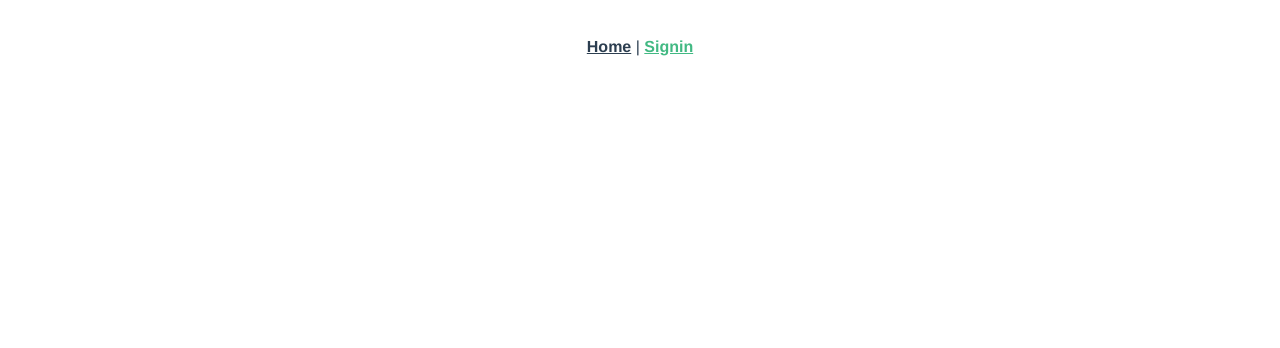
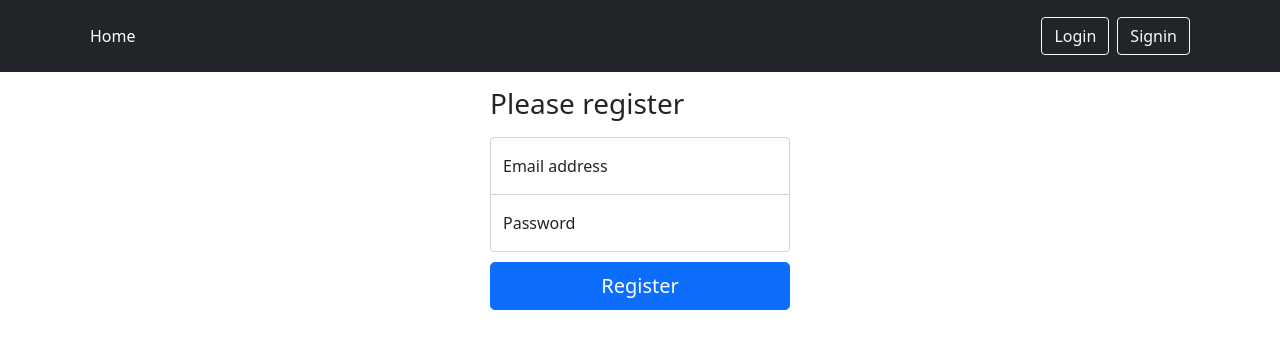
Before and after one commit to JoseVitorLemos/vue-login-auth-refresh, a Vue app: page /Signin in a window 1280 px wide. Shown: the top 348 px of the page. Built offline with nearby package versions, Linux system fonts and the light colour scheme.

Commit message:
feat: create method post userAccount

```diff
--- a/package.json
+++ b/package.json
@@ -7,7 +7,11 @@
     "build": "vue-cli-service build"
   },
   "dependencies": {
-    "vue": "^3.0.0",
+    "axios": "^0.26.0",
+    "bootstrap": "^5.1.3",
+    "bootstrap-vue": "^2.21.2",
+    "core-js": "^3.21.0",
+    "vue": "^3.2.31",
     "vue-router": "^4.0.0-0"
   },
   "devDependencies": {
--- a/public/index.html
+++ b/public/index.html
@@ -6,10 +6,13 @@
     <meta name="viewport" content="width=device-width,initial-scale=1.0">
     <link rel="icon" href="<%= BASE_URL %>favicon.ico">
     <title><%= htmlWebpackPlugin.options.title %></title>
+    <link href="https://cdn.jsdelivr.net/npm/bootstrap@5.1.3/dist/css/bootstrap.min.css" rel="stylesheet"
+          integrity="sha384-1BmE4kWBq78iYhFldvKuhfTAU6auU8tT94WrHftjDbrCEXSU1oBoqyl2QvZ6jIW3" crossorigin="anonymous">
 </head>
 <body>
 <noscript>
-      <strong>We're sorry but <%= htmlWebpackPlugin.options.title %> doesn't work properly without JavaScript enabled. Please enable it to continue.</strong>
+    <strong>We're sorry but <%= htmlWebpackPlugin.options.title %> doesn't work properly without JavaScript enabled.
+        Please enable it to continue.</strong>
 </noscript>
 <div id="app"></div>
 <!-- built files will be auto injected -->
--- a/src/App.vue
+++ b/src/App.vue
@@ -1,30 +1,44 @@
 <template>
-  <div id="nav">
-    <router-link to="/">Home</router-link> |
-    <router-link to="/Signin">Signin</router-link>
-  </div>
+  <header class="p-3 bg-dark text-white">
+    <div class="container">
+      <div class="d-flex flex-wrap align-items-center justify-content-center justify-content-lg-start">
+        <ul class="nav col-12 col-lg-auto me-lg-auto mb-2 justify-content-center mb-md-0">
+          <li>
+            <router-link to="/" class="nav-link px-2 text-white">Home</router-link>
+          </li>
+        </ul>
+
+        <div class="text-end">
+          <router-link to="/login" class="btn btn-outline-light me-2">Login</router-link>
+          <router-link to="/signin" class="btn btn-outline-light me-2">Signin</router-link>
+        </div>
+      </div>
+    </div>
+  </header>
   <router-view/>
 </template>
 
 <style>
-#app {
-  font-family: Avenir, Helvetica, Arial, sans-serif;
-  -webkit-font-smoothing: antialiased;
-  -moz-osx-font-smoothing: grayscale;
-  text-align: center;
-  color: #2c3e50;
+.form-signin {
+  width: 100%;
+  max-width: 330px;
+  padding: 15px;
+  margin: auto;
 }
-
-#nav {
-  padding: 30px;
+.form-signin .checkbox {
+  font-weight: 400;
 }
-
-#nav a {
-  font-weight: bold;
-  color: #2c3e50;
+.form-signin .form-floating:focus-within {
+  z-index: 2;
 }
-
-#nav a.router-link-exact-active {
-  color: #42b983;
+.form-signin input[type="email"] {
+  margin-bottom: -1px;
+  border-bottom-right-radius: 0;
+  border-bottom-left-radius: 0;
+}
+.form-signin input[type="password"] {
+  margin-bottom: 10px;
+  border-top-left-radius: 0;
+  border-top-right-radius: 0;
 }
 </style>
--- a/src/components/HelloWorld.vue
+++ /dev/null
@@ -1,57 +0,0 @@
-<template>
-  <div class="hello">
-    <h1>{{ msg }}</h1>
-    <p>
-      For a guide and recipes on how to configure / customize this project,<br>
-      check out the
-      <a href="https://cli.vuejs.org" target="_blank" rel="noopener">vue-cli documentation</a>.
-    </p>
-    <h3>Installed CLI Plugins</h3>
-    <ul>
-      <li><a href="https://github.com/vuejs/vue-cli/tree/dev/packages/%40vue/cli-plugin-router" target="_blank" rel="noopener">router</a></li>
-    </ul>
-    <h3>Essential Links</h3>
-    <ul>
-      <li><a href="https://vuejs.org" target="_blank" rel="noopener">Core Docs</a></li>
-      <li><a href="https://forum.vuejs.org" target="_blank" rel="noopener">Forum</a></li>
-      <li><a href="https://chat.vuejs.org" target="_blank" rel="noopener">Community Chat</a></li>
-      <li><a href="https://twitter.com/vuejs" target="_blank" rel="noopener">Twitter</a></li>
-      <li><a href="https://news.vuejs.org" target="_blank" rel="noopener">News</a></li>
-    </ul>
-    <h3>Ecosystem</h3>
-    <ul>
-      <li><a href="https://router.vuejs.org" target="_blank" rel="noopener">vue-router</a></li>
-      <li><a href="https://vuex.vuejs.org" target="_blank" rel="noopener">vuex</a></li>
-      <li><a href="https://github.com/vuejs/vue-devtools#vue-devtools" target="_blank" rel="noopener">vue-devtools</a></li>
-      <li><a href="https://vue-loader.vuejs.org" target="_blank" rel="noopener">vue-loader</a></li>
-      <li><a href="https://github.com/vuejs/awesome-vue" target="_blank" rel="noopener">awesome-vue</a></li>
-    </ul>
-  </div>
-</template>
-
-<script>
-export default {
-  name: 'HelloWorld',
-  props: {
-    msg: String
-  }
-}
-</script>
-
-<!-- Add "scoped" attribute to limit CSS to this component only -->
-<style scoped>
-h3 {
-  margin: 40px 0 0;
-}
-ul {
-  list-style-type: none;
-  padding: 0;
-}
-li {
-  display: inline-block;
-  margin: 0 10px;
-}
-a {
-  color: #42b983;
-}
-</style>
--- /dev/null
+++ b/src/interceptors/axios.js
@@ -0,0 +1,3 @@
+import axios from 'axios'
+
+axios.defaults.baseURL = 'http://localhost:3000/'
--- a/src/main.js
+++ b/src/main.js
@@ -1,5 +1,6 @@
-import { createApp } from 'vue'
+import Vue, { createApp } from 'vue'
 import App from './App.vue'
 import router from './router'
+import './interceptors/axios'
 
 createApp(App).use(router).mount('#app')
--- a/src/router/index.js
+++ b/src/router/index.js
@@ -1,6 +1,7 @@
 import { createRouter, createWebHistory } from 'vue-router'
 import Home from '../views/Home.vue'
 import Signin from '../views/Signin.vue'
+import Login from '../views/Login.vue'
 
 const routes = [
   {
@@ -9,10 +10,16 @@ const routes = [
     component: Home
   },
   {
-    path: '/signin',
+    path: '/Signin',
     name: 'Signin',
     component: Signin
+  },
+	{
+    path: '/Login',
+    name: 'Login',
+    component: Login
   }
+
 ]
 
 const router = createRouter({
--- /dev/null
+++ b/src/views/Login.vue
@@ -0,0 +1,19 @@
+<template>
+  <main class="form-signin">
+    <form @submit.prevent="submit">
+      <h1 class="h3 mb-3 fw-normal">Please login</h1>
+
+      <div class="form-floating">
+        <input type="email" class="form-control" name="email" placeholder="name@example.com">
+        <label>Email</label>
+      </div>
+
+      <div class="form-floating">
+        <input type="password" class="form-control" name="password" placeholder="Password">
+        <label>Password</label>
+      </div>
+
+      <button class="w-100 btn btn-lg btn-primary" type="submit">Login</button>
+    </form>
+  </main>
+</template>
--- a/src/views/Signin.vue
+++ b/src/views/Signin.vue
@@ -1,4 +1,43 @@
 <template>
-  <div class="signin">
-  </div>
+  <main class="form-signin">
+    <form @submit.prevent="submit">
+      <h1 class="h3 mb-3 fw-normal">Please register</h1>
+
+      <div class="form-floating">
+        <input type="email" class="form-control" name="email" placeholder="your_email@mail.com">
+        <label>Email address</label>
+      </div>
+
+      <div class="form-floating">
+        <input type="password" class="form-control" name="password" placeholder="Password">
+        <label>Password</label>
+      </div>
+
+      <button class="w-100 btn btn-lg btn-primary" type="submit">Register</button>
+    </form>
+  </main>
 </template>
+
+<script>
+import axios from 'axios'
+import { useRouter } from 'vue-router'
+
+export default {
+  name: 'Signin',
+  setup(){
+    const router = useRouter()
+    const submit = async e => {
+      	const form = new FormData(e.target)
+
+      	const inputs = Object.fromEntries(form.entries())
+
+      	await axios.post('/account/signup', inputs)
+
+      	await router.push('/login')
+    }
+    return {
+      submit
+    }
+  }
+}
+</script>
```
Also changed, not shown: index.js (added, +11 -0 lines), 1 other file (tests, documents, lock files or other folders). Lines whose indentation alone changed are shown as unchanged.
